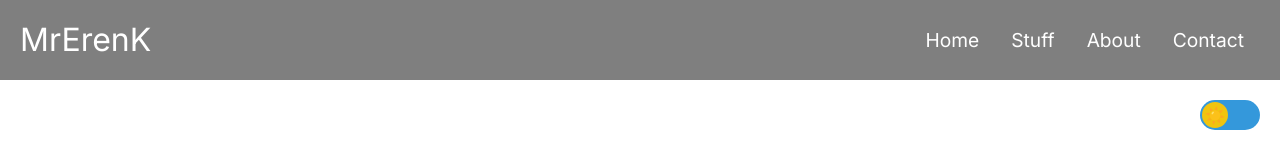
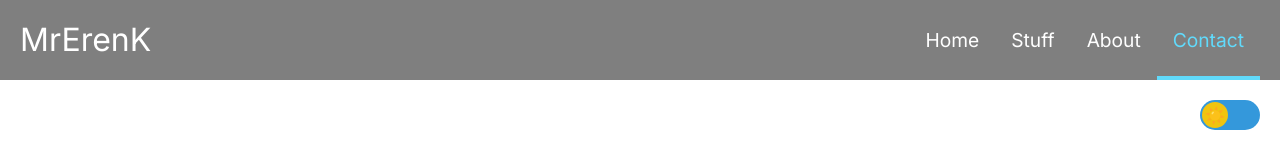
Before and after one commit to MrErenK/nextjs, a Next.js app: page /contact in a window 1280 px wide. Shown: the top 152 px of the page. Built offline with nearby package versions, Linux system fonts and the light colour scheme.

Commit message:
refactor: Improve navbar

```diff
--- a/src/app/components/Navbar.module.css
+++ b/src/app/components/Navbar.module.css
@@ -7,10 +7,16 @@
   justify-content: center;
   align-items: center;
   font-size: 1.2rem;
-  position: sticky;
+  position: fixed;
   top: 0;
+  left: 0;
+  right: 0;
   z-index: 1000;
-  pointer-events: auto;
+  transition: background-color 0.3s ease;
+}
+
+.navbar.scrolled {
+  background-color: rgba(0, 0, 0, 0.8);
 }
 
 .navbarContainer {
@@ -38,6 +44,7 @@
   align-items: center;
   list-style: none;
   text-align: center;
+  position: relative;
 }
 
 .navItem {
@@ -52,30 +59,43 @@
   padding: 0.5rem 1rem;
   height: 100%;
   position: relative;
-  overflow: hidden;
+  transition: color 0.3s ease;
 }
 
-.navLinks::before {
+.navLinks::after {
   content: '';
   position: absolute;
   bottom: 0;
   left: 0;
-  width: 100%;
+  width: 0;
   height: 4px;
-  background-color: #fff;
-  transform: scaleX(0);
-  transform-origin: right;
-  transition: transform 0.3s ease;
-  will-change: transform;
+  background-color: var(--primary-color);
+  transition: width 0.3s ease;
 }
 
-.navLinks:hover::before {
-  transform: scaleX(1);
-  transform-origin: left;
+.navLinks:hover {
+  color: var(--primary-color);
+}
+
+.navLinks:hover::after {
+  width: 100%;
+}
+
+.navLinks.active {
+  color: var(--primary-color);
+}
+
+.navLinks.active::after {
+  width: 100%;
 }
 
 .menuIcon {
   display: none;
+  background: none;
+  border: none;
+  color: #fff;
+  font-size: 1.8rem;
+  cursor: pointer;
 }
 
 @media screen and (max-width: 960px) {
@@ -83,13 +103,13 @@
     display: flex;
     flex-direction: column;
     width: 100%;
-    height: 90vh;
-    position: absolute;
+    height: 100vh;
+    position: fixed;
     top: 80px;
     left: -100%;
-    opacity: 1;
+    opacity: 0;
     transition: all 0.5s ease;
-    background: rgba(0, 0, 0, 0.7);
+    background: rgba(0, 0, 0, 0.9);
     backdrop-filter: blur(10px);
     -webkit-backdrop-filter: blur(10px);
   }
@@ -108,10 +128,10 @@
     display: table;
   }
 
-  .navLinks:hover {
-    background-color: #fff;
-    color: #242424;
-    border-radius: 0;
+  .navLinks:hover,
+  .navLinks.active {
+    background-color: var(--primary-color);
+    color: var(--button-text-color);
   }
 
   .navbarLogo {
@@ -127,8 +147,9 @@
     top: 0;
     right: 0;
     transform: translate(-100%, 60%);
-    font-size: 1.8rem;
-    cursor: pointer;
-    color: #fff;
+  }
+
+  .navLinks::after {
+    display: none;
   }
 }
--- a/src/app/components/Navbar.tsx
+++ b/src/app/components/Navbar.tsx
@@ -1,32 +1,63 @@
 'use client';
 
-import React, { useState } from 'react';
+import React, { useState, useEffect, useRef } from 'react';
 import Link from 'next/link';
+import { usePathname } from 'next/navigation';
 import styles from './Navbar.module.css';
 
 const Navbar: React.FC = () => {
   const [isOpen, setIsOpen] = useState(false);
+  const [scrolled, setScrolled] = useState(false);
+  const pathname = usePathname();
+  const navMenuRef = useRef<HTMLUListElement>(null);
 
   const toggleNavbar = () => {
     setIsOpen(!isOpen);
   };
 
+  useEffect(() => {
+    const handleScroll = () => {
+      const isScrolled = window.scrollY > 10;
+      if (isScrolled !== scrolled) {
+        setScrolled(isScrolled);
+      }
+    };
+
+    document.addEventListener('scroll', handleScroll);
+    return () => {
+      document.removeEventListener('scroll', handleScroll);
+    };
+  }, [scrolled]);
+
+  useEffect(() => {
+    // This effect will run when the pathname changes
+    // It ensures that the active link is highlighted when the page changes
+  }, [pathname]);
+
+  const links = ['home', 'stuff', 'about', 'contact'];
+
   return (
-    <nav className={styles.navbar}>
+    <nav className={`${styles.navbar} ${scrolled ? styles.scrolled : ''}`}>
       <div className={styles.navbarContainer}>
         <Link href="/home" className={styles.navbarLogo}>
           MrErenK
         </Link>
-        <div className={styles.menuIcon} onClick={toggleNavbar}>
+        <button
+          className={styles.menuIcon}
+          onClick={toggleNavbar}
+          aria-label={isOpen ? "Close menu" : "Open menu"}
+          aria-expanded={isOpen}
+        >
           {isOpen ? '✕' : '☰'}
-        </div>
-        <ul className={`${styles.navMenu} ${isOpen ? styles.active : ''}`}>
-          {['home', 'stuff', 'about', 'contact'].map((link) => (
+        </button>
+        <ul ref={navMenuRef} className={`${styles.navMenu} ${isOpen ? styles.active : ''}`}>
+          {links.map((link, index) => (
             <li key={link} className={styles.navItem}>
               <Link
                 href={`/${link}`}
-                className={styles.navLinks}
+                className={`${styles.navLinks} ${pathname === `/${link}` ? styles.active : ''}`}
                 onClick={toggleNavbar}
+                data-index={index}
               >
                 {link.charAt(0).toUpperCase() + link.slice(1)}
               </Link>
--- a/src/app/stuff/Stuff.module.css
+++ b/src/app/stuff/Stuff.module.css
@@ -96,7 +96,7 @@
 }
 
 .button:hover {
-  color: var(--primary-color-hover);
+  color: var(--text-color);
   transform: translateY(-2px);
   box-shadow: 0 4px 6px rgba(0, 0, 0, 0.1);
 }
--- a/src/app/styles/globals.css
+++ b/src/app/styles/globals.css
@@ -53,6 +53,7 @@ html, body {
   height: 100vh;
   margin: 0;
   padding: 0;
+  padding-top: 40px;
 }
 
 body {
```
